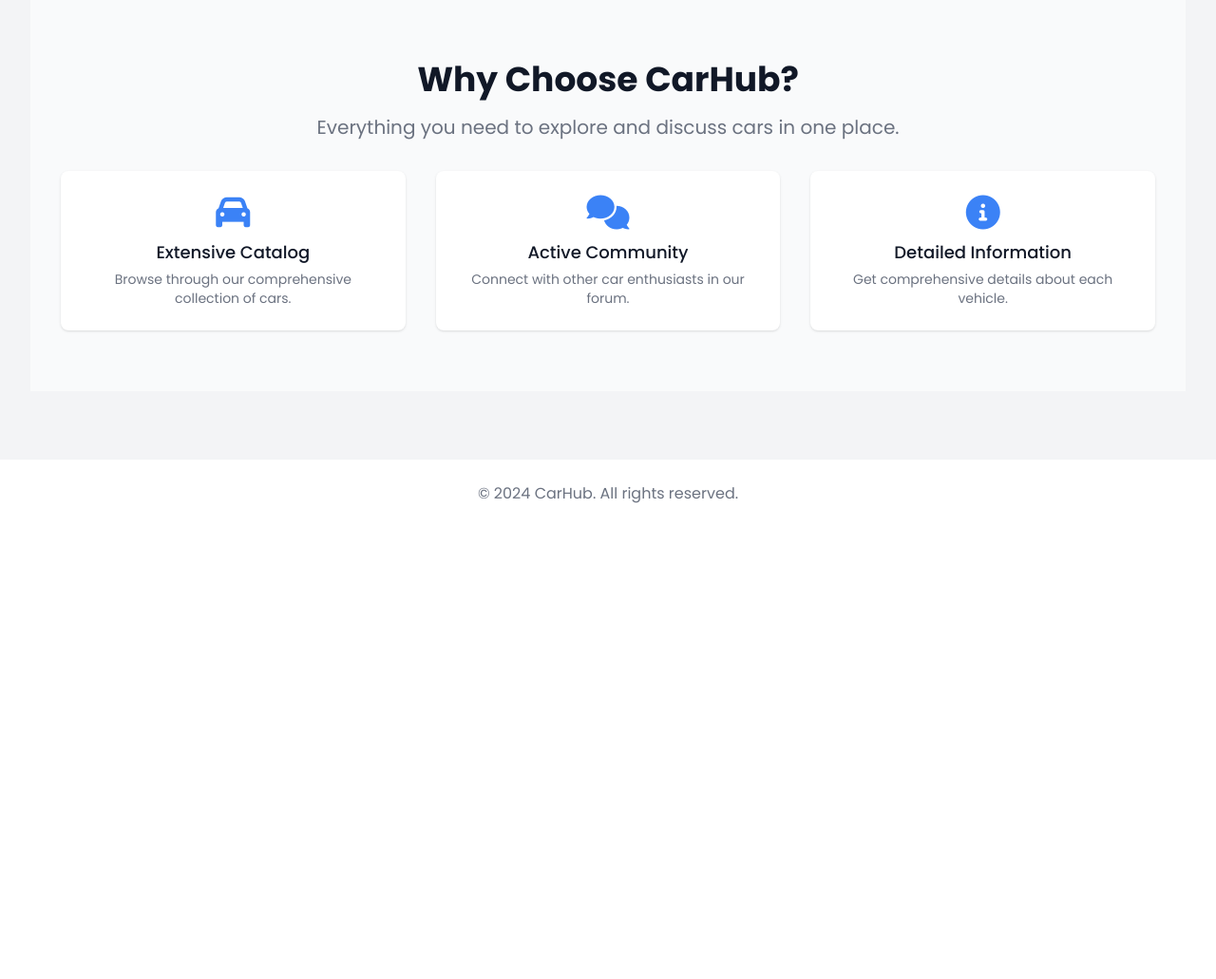
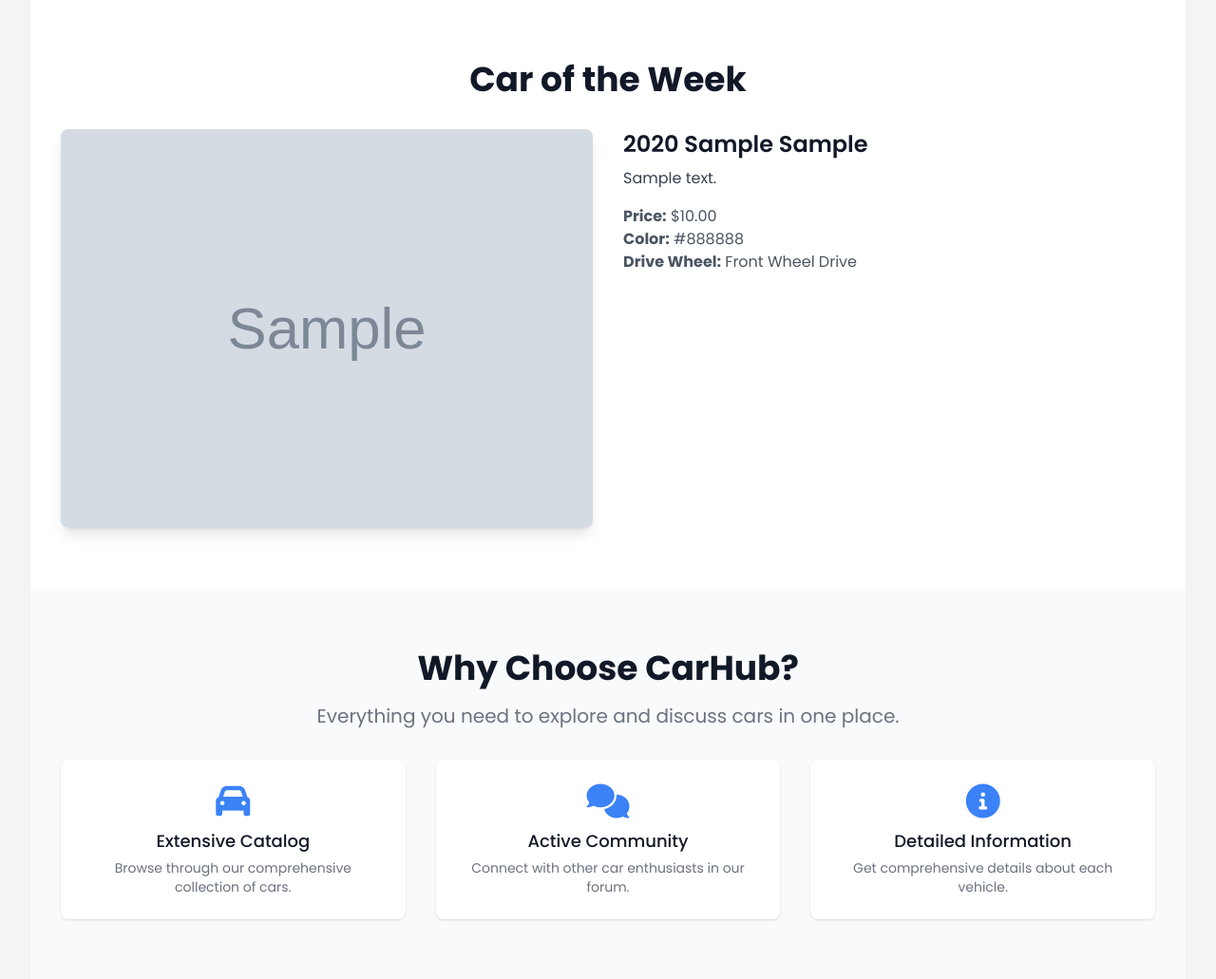
Before and after one commit to Boffez/blackboxai-1744309949499, a Django app: page / in a window 1280 px wide. Shown: the part 588-1619 px from the top of the page at 95% size. Before the commit the page ends 1118 px from the top, so only its background shows below. Run offline with Django 5.2, Linux system fonts and the light colour scheme; tables that the repository leaves empty hold one stand-in row (values such as "Sample post"); grey boxes marked "Sample" are stand-in pictures; parts of the project's set-up code (start-up, migrations or seed data) failed here and were passed over; some libraries are stand-ins or nearby versions.

Commit message:
Add webapp/main/templates/main/index.html 1745714028704

```diff
--- a/webapp/main/templates/main/index.html
+++ b/webapp/main/templates/main/index.html
@@ -24,6 +24,33 @@
             </div>
         </div>
     </div>
+
+    <!-- Car of the Week section -->
+    {% if car_of_the_week %}
+    <div class="py-16 bg-white">
+        <div class="max-w-7xl mx-auto px-4 sm:px-6 lg:px-8">
+            <h2 class="text-3xl font-extrabold text-gray-900 sm:text-4xl text-center">Car of the Week</h2>
+            <div class="mt-8 flex flex-col md:flex-row items-center md:items-start md:space-x-8">
+                <div class="w-full md:w-1/2">
+                    {% if car_of_the_week.image %}
+                    <img src="{{ car_of_the_week.image.url }}" alt="{{ car_of_the_week.name }}" class="rounded-lg shadow-lg w-full h-auto object-cover">
+                    {% else %}
+                    <div class="bg-gray-200 rounded-lg w-full h-64 flex items-center justify-center text-gray-500">No Image Available</div>
+                    {% endif %}
+                </div>
+                <div class="w-full md:w-1/2 mt-6 md:mt-0">
+                    <h3 class="text-2xl font-semibold text-gray-900">{{ car_of_the_week.year }} {{ car_of_the_week.make }} {{ car_of_the_week.model }}</h3>
+                    <p class="mt-2 text-gray-700">{{ car_of_the_week.description }}</p>
+                    <ul class="mt-4 text-gray-600">
+                        <li><strong>Price:</strong> ${{ car_of_the_week.price }}</li>
+                        <li><strong>Color:</strong> {{ car_of_the_week.color }}</li>
+                        <li><strong>Drive Wheel:</strong> {{ car_of_the_week.get_drive_wheel_display }}</li>
+                    </ul>
+                </div>
+            </div>
+        </div>
+    </div>
+    {% endif %}
 
     <!-- Features section -->
     <div class="py-16 bg-gray-50 overflow-hidden">
```
